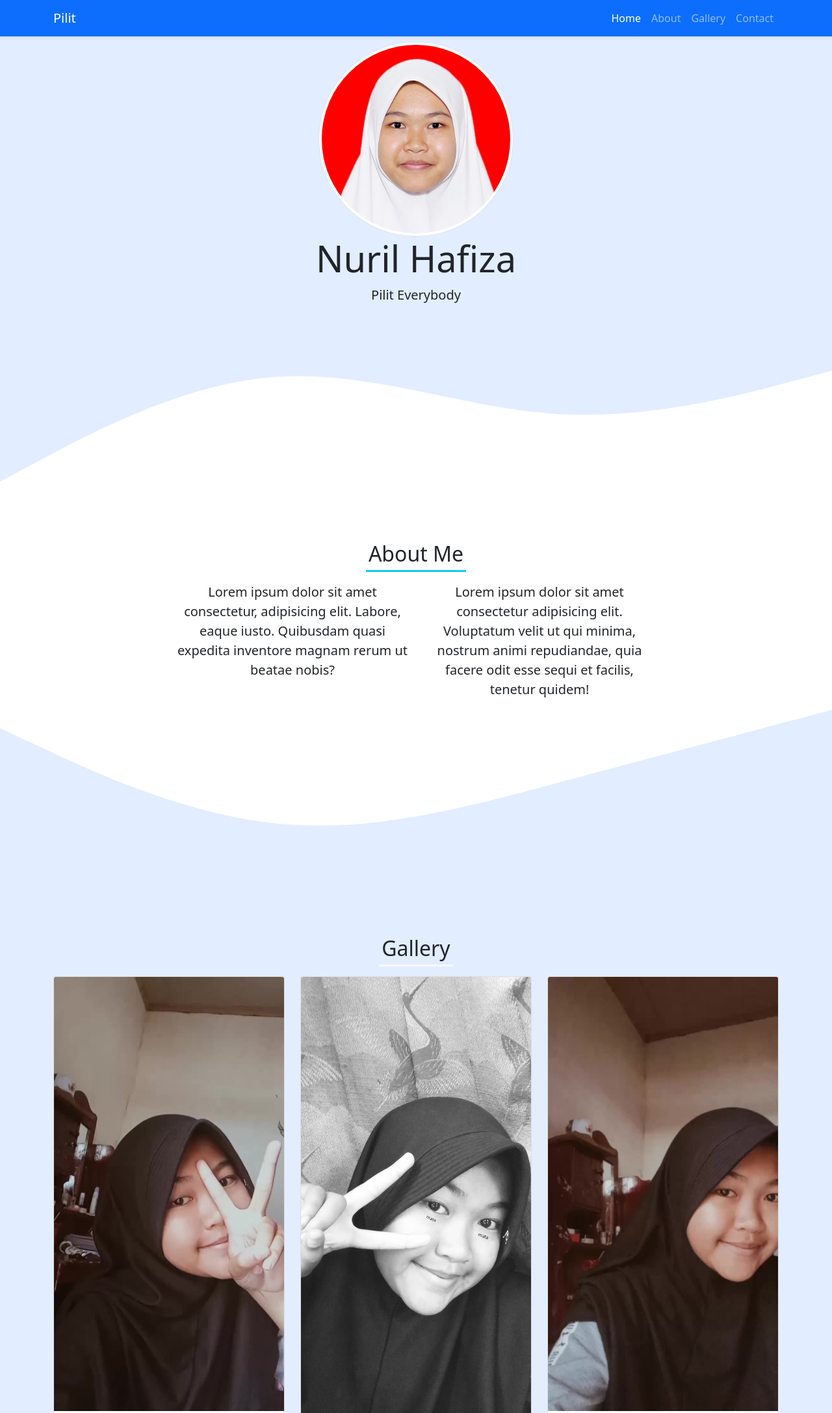
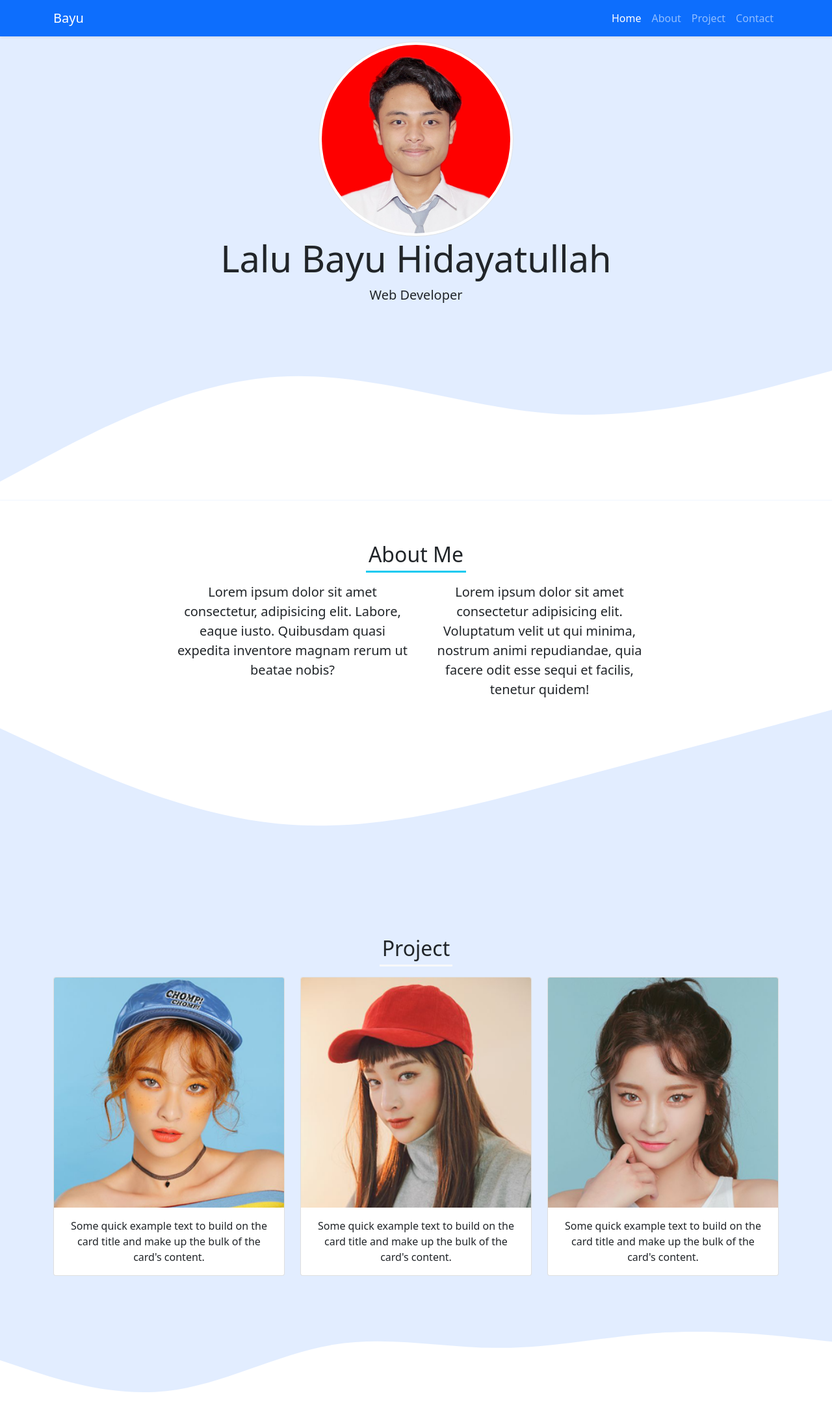
Before and after one commit to lalubayuhidayatullah/lalubayuhidayatullah.github.io, a plain HTML site: page index.html in a window 1280 px wide. Shown: the top 2174 px of the page at 65% size. Drawn offline with Linux system fonts and the light colour scheme.

Commit message:
mengembalikan isi seperti awal

```diff
--- a/index.html
+++ b/index.html
@@ -12,7 +12,7 @@
     <!-- navbar -->
     <nav class="navbar navbar-expand-lg navbar-dark bg-primary shadow-sm fixed-top">
       <div class="container">
-        <a class="navbar-brand" href="#">Pilit</a>
+        <a class="navbar-brand" href="#">Bayu</a>
         <button class="navbar-toggler" type="button" data-bs-toggle="collapse" data-bs-target="#navbarNav" aria-controls="navbarNav" aria-expanded="false" aria-label="Toggle navigation">
           <span class="navbar-toggler-icon"></span>
         </button>
@@ -25,7 +25,7 @@
               <a class="nav-link" href="#about">About</a>
             </li>
             <li class="nav-item">
-              <a class="nav-link" href="#project">Gallery</a>
+              <a class="nav-link" href="#project">Project</a>
             </li>
             <li class="nav-item">
               <a class="nav-link" href="#contact">Contact</a>
@@ -38,9 +38,9 @@
 
     <!-- jumbotron -->
     <section class="jumbotron text-center">
-      <img src="img/2.jpg" alt="Lalu Bayu" width="300" class="rounded-circle img-thumbnail">
-      <h1 class="display-4">Nuril Hafiza</h1>
-      <p class="lead">Pilit Everybody</p>
+      <img src="img/1.jpg" alt="Lalu Bayu" width="300" class="rounded-circle img-thumbnail">
+      <h1 class="display-4">Lalu Bayu Hidayatullah</h1>
+      <p class="lead">Web Developer</p>
       <svg xmlns="http://www.w3.org/2000/svg" viewBox="0 0 1440 320"><path fill="#ffffff" fill-opacity="1" d="M0,288L80,245.3C160,203,320,117,480,106.7C640,96,800,160,960,170.7C1120,181,1280,139,1360,117.3L1440,96L1440,320L1360,320C1280,320,1120,320,960,320C800,320,640,320,480,320C320,320,160,320,80,320L0,320Z"></path></svg>
     </section>
     <!-- last of jumbotron -->
@@ -71,13 +71,13 @@
       <div class="container">
         <div class="row text-center mb-3">
           <div class="col">
-            <h2 class=""><span class="border-bottom border-light border-3 p-1">Gallery</span></h2>
+            <h2 class=""><span class="border-bottom border-light border-3 p-1">Project</span></h2>
           </div>
         </div>
         <div class="row">
           <div class="col-md-4">
             <div class="card mb-3">
-              <img src="img/img pilit/img1.jpg" class="card-img-top" alt="project 1">
+              <img src="img/img projects/img1.png" class="card-img-top" alt="project 1">
               <div class="card-body">
                 <p class="card-text text-center">Some quick example text to build on the card title and make up the bulk of the card's content.</p>
               </div>
@@ -85,7 +85,7 @@
           </div>
           <div class="col-md-4">
             <div class="card mb-3">
-              <img src="img/img pilit/img2.jpg" class="card-img-top" alt="project 2">
+              <img src="img/img projects/img2.png" class="card-img-top" alt="project 2">
               <div class="card-body">
                 <p class="card-text text-center">Some quick example text to build on the card title and make up the bulk of the card's content.</p>
               </div>
@@ -93,7 +93,7 @@
           </div>
           <div class="col-md-4">
             <div class="card mb-3">
-              <img src="img/img pilit/img3.jpg" class="card-img-top" alt="project 3">
+              <img src="img/img projects/img3.png" class="card-img-top" alt="project 3">
               <div class="card-body">
                 <p class="card-text text-center">Some quick example text to build on the card title and make up the bulk of the card's content.</p>
               </div>
```
